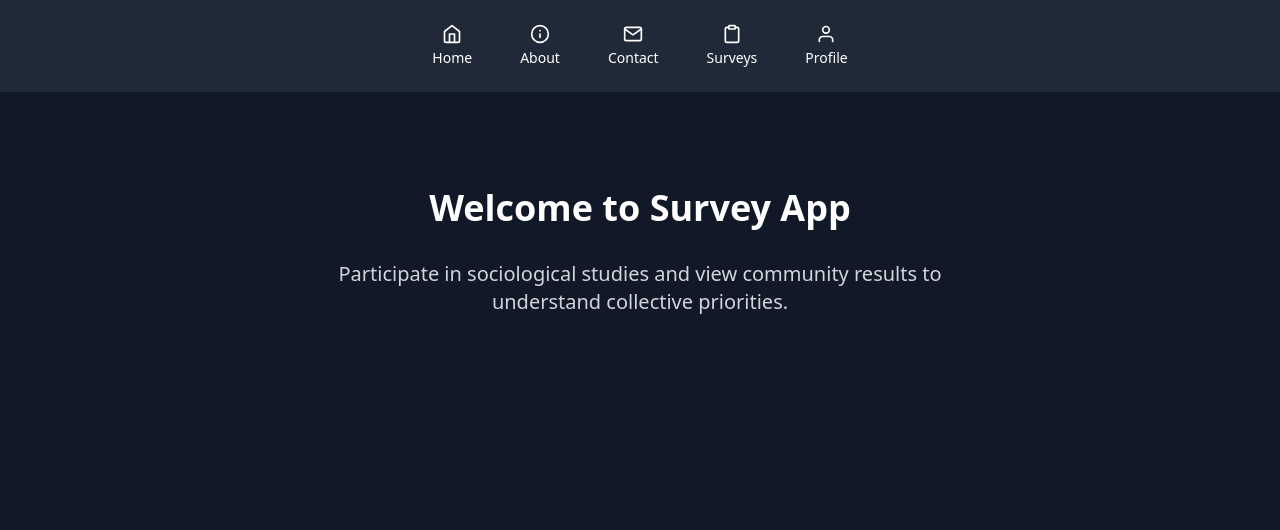
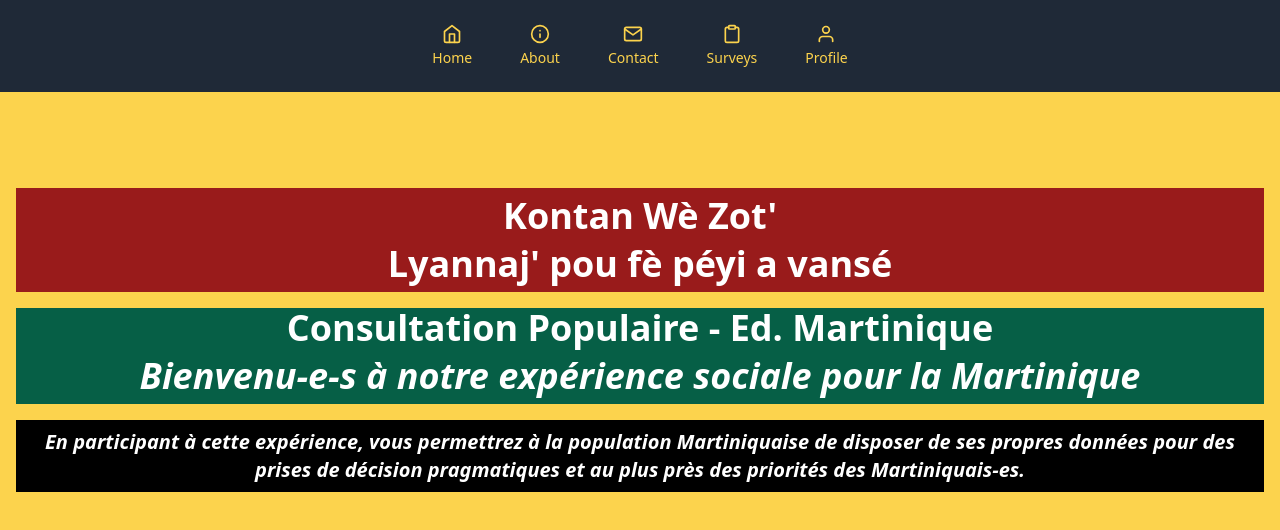
Before and after one commit to JMP-APZH/conspop2, a Next.js app in the folder web/: page / in a window 1280 px wide. Shown: the top 530 px of the page. Built offline with nearby package versions, Linux system fonts and the light colour scheme.

Commit message:
Home Page perso prep 1

```diff
--- a/web/src/pages/index.tsx
+++ b/web/src/pages/index.tsx
@@ -5,14 +5,14 @@ import { FiHome, FiInfo, FiMail, FiClipboard, FiUser } from 'react-icons/fi'
 
 const Home: NextPage = () => {
   return (
-    <div className="min-h-screen bg-gray-900 text-white">
+    <div className="min-h-screen bg-yellow-300 text-white">
       <Head>
-        <title>Survey App</title>
+        <title>Consultation Populaire 972</title>
         <meta name="description" content="Sociological survey platform" />
       </Head>
 
       {/* Desktop Navigation (Top) */}
-      <nav className="hidden md:flex justify-center items-center p-4 bg-gray-800">
+      <nav className="hidden md:flex justify-center items-center p-4 bg-gray-800 text-yellow-300">
         <NavLink href="/" icon={<FiHome />} text="Home" />
         <NavLink href="/about" icon={<FiInfo />} text="About" />
         <NavLink href="/contact" icon={<FiMail />} text="Contact" />
@@ -21,7 +21,7 @@ const Home: NextPage = () => {
       </nav>
 
       {/* Mobile Navigation (Bottom) - Fixed */}
-      <nav className="md:hidden fixed bottom-0 left-0 right-0 flex justify-around items-center p-3 bg-gray-800 border-t border-gray-700">
+      <nav className="md:hidden fixed bottom-0 left-0 right-0 flex justify-around items-center p-3 bg-gray-800 border-t border-gray-700 text-yellow-300">
         <NavLink href="/" icon={<FiHome />} />
         <NavLink href="/about" icon={<FiInfo />} />
         <NavLink href="/contact" icon={<FiMail />} />
@@ -31,9 +31,17 @@ const Home: NextPage = () => {
 
       {/* Main Content */}
       <main className="container mx-auto px-4 py-16 md:py-24">
-        <h1 className="text-4xl font-bold text-center mb-8">Welcome to Survey App</h1>
-        <p className="text-xl text-center text-gray-300 max-w-2xl mx-auto">
+        <div>
+          <h1 className="font-bold text-center bg-red-800 p-2 md:text-sm lg:text-4xl">Kontan Wè Zot'</h1>
+          <h1 className="font-bold text-center bg-red-800 mb-4 pb-2 md:text-sm lg:text-4xl">Lyannaj' pou fè péyi a vansé</h1>
+        </div>
+        <h1 className="font-bold text-center bg-green-800 md:text-sm lg:text-4xl">Consultation Populaire - Ed. Martinique</h1>
+        <h1 className="font-bold italic text-center mb-4 bg-green-800 p-2 md:text-sm lg:text-4xl">Bienvenu-e-s à notre expérience sociale pour la Martinique</h1>
+        {/* <p className="text-xl text-center text-gray-300 max-w-2xl mx-auto">
           Participate in sociological studies and view community results to understand collective priorities.
+        </p> */}
+        <p className="font-bold text-center italic mx-auto bg-black p-2 md:text-sm lg:text-xl">
+          En participant à cette expérience, vous permettrez à la population Martiniquaise de disposer de ses propres données pour des prises de décision pragmatiques et au plus près des priorités des Martiniquais-es.
         </p>
       </main>
     </div>
```
